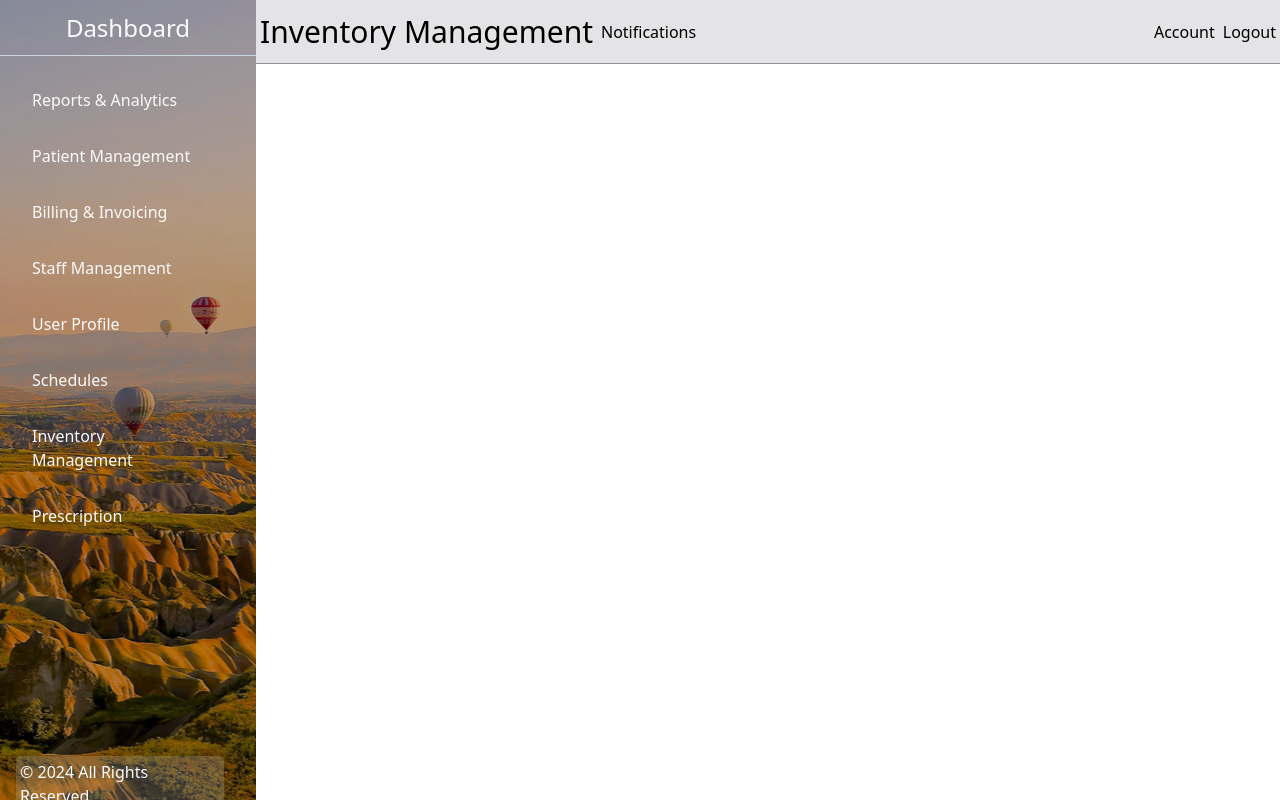
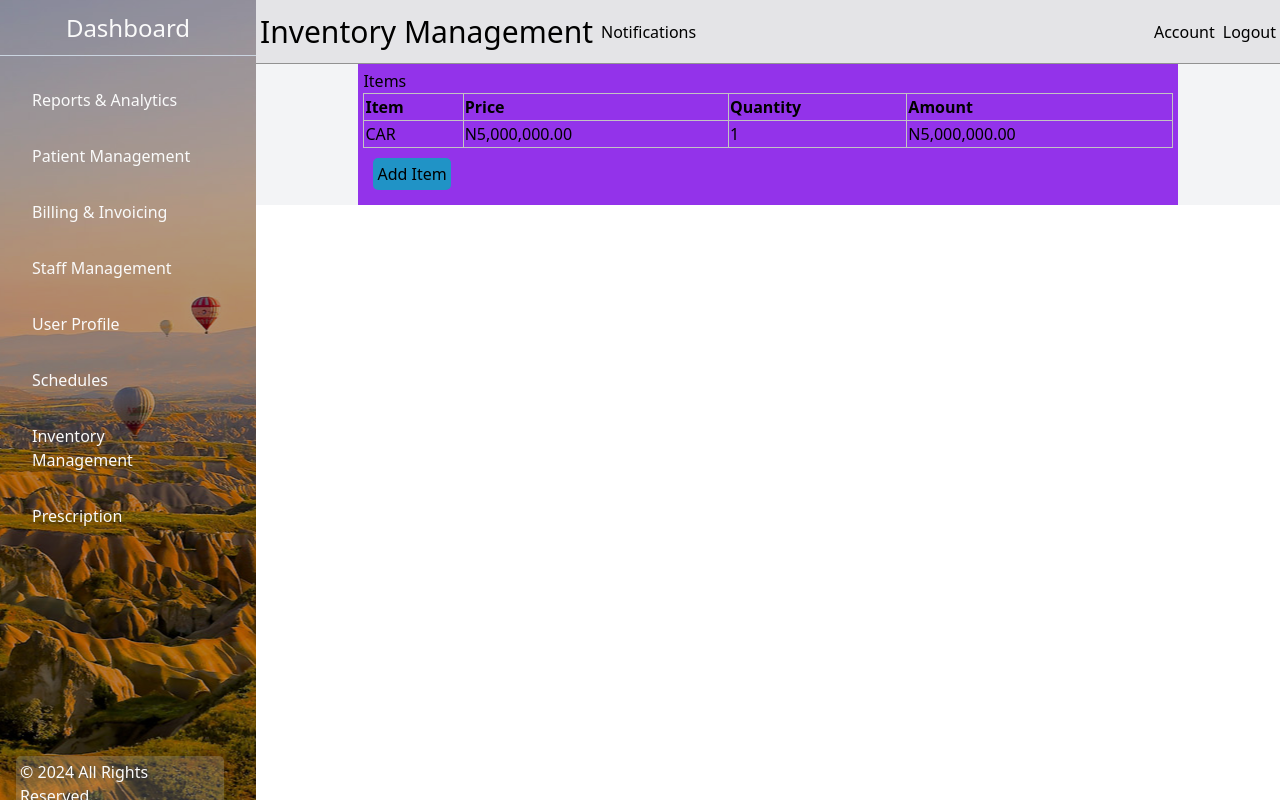
Before and after one commit to sa345-sk/Hospital-Manage-System, a React (Vite) app: page /inventorymanagement in a window 1280 px wide. Built offline with nearby package versions, Linux system fonts and the light colour scheme.

Commit message:
inventory

```diff
--- a/index.html
+++ b/index.html
@@ -2,7 +2,7 @@
 <html lang="en">
   <head>
     <meta charset="UTF-8" />
-    <link rel="icon" type="image/svg+xml" href="/vite.svg" />
+    <link rel="icon" type="image/png" href="./public/Logo.png" />
     <meta name="viewport" content="width=device-width, initial-scale=1.0" />
     <title>Hospital Management System</title>
   </head>
--- a/src/App.css
+++ b/src/App.css
@@ -221,6 +221,23 @@ main {
    margin-top: -100px;
    clear: both;
 }
+.prescription-header img{
+    width: 100px;
+    height: 100px;
+}
+.prescriptions-items textarea{
+   width: 230px;
+   resize: none;
+   height: 150px;
+}
+.prescriptions-items p{
+   font-family: serif;
+   font-style: italic;
+}
+#table-container table, th, td {
+  border: 1px solid #c3c3c3;
+  border-collapse: collapse;
+}
 @media (max-width: 640px) {
     .sidebar {
       width: 0px;
--- a/src/Billing.jsx
+++ b/src/Billing.jsx
@@ -3,7 +3,6 @@ import { useRef, useState } from "react";
 import ReactToPrint from "react-to-print";
 import Dialog from "./components/Dialog";
 import Message from "./components/Message";
-import shadows from "@mui/material/styles/shadows";
 const Billing = () => {
     const ref = useRef()
     const [addItem, setAddItem] = useState(false)
@@ -89,7 +88,7 @@ const Billing = () => {
                     </table>
                 </div>
                 {addItem?
-                   <Dialog showItmeDialog={showItmeDialog} setProduct={setProduct} setAmount={setAmount} addProduct={addProduct}/>:null
+                   <Dialog showItmeDialog={showItmeDialog} setProduct={setProduct} setAmount={setAmount} addProduct={addProduct} showAmount={true} showInvAmount={false} showPrice={false} showQty={false}/>:null
                 }
             </div>
             <button onClick={showItmeDialog} className="bg-sky-b w-28 hover:bg-sky-b-h focus:outline-none">Add Items</button>
--- a/src/Inventory.jsx
+++ b/src/Inventory.jsx
@@ -1,9 +1,61 @@
+/* eslint-disable no-unused-vars */
 import Navbar from "./components/Navbar";
+import Dialog from './components/Dialog'
+import {useState} from 'react'
+import Message from "./components/Message";
 const Inventory = () => {
+  const [inventories, setInventories] = useState([])
+  const [inventory,  setInventory] = useState()
+  const [price,  setPrice] = useState(0)
+  const [quantity,  setQuantity] = useState(0)
+  const [amount,  setAmount] = useState(0)
+  const [showDialog, setShowDialog] = useState(false)
+  const [showMssg, setShowMssg] = useState(false)
+  const addItems = () => {
+    if (inventory!==undefined && inventory!=='' && price!==undefined && price!==0 && quantity!==undefined &&quantity!==0 && amount!==undefined&&amount!==0) {
+      inventories.push({inventory: inventory, price: price, quantity: quantity, amount: amount})
+      setShowDialog(false)
+      console.log(inventories);
+    } else {
+      setShowMssg(true)
+      setTimeout(() => setShowMssg(false), 4000)
+    }
+  }
     return (
         <div>
           <Navbar title="Inventory Management"/>
-
+          <div id="table-container" className="bg-purple-600 m-ma " style={{width: '80%', padding: '5px'}}>
+            <table  className="w-full">
+              <caption className="text-left">Items</caption>
+              <thead>
+                <tr>
+                  <th className="text-left">Item</th>
+                  <th className="text-left">Price</th>
+                  <th className="text-left">Quantity</th>
+                  <th className="text-left">Amount</th>
+                </tr>
+              </thead>
+              <tbody>
+                <tr>
+                  <td>CAR</td>
+                  <td>N5,000,000.00</td>
+                  <td>1</td>
+                  <td>N5,000,000.00</td>
+                </tr>
+              </tbody>
+            </table>
+            <button className="border-none bg-sky-b p-1" onClick={() => {
+              if (showDialog == false) setShowDialog(true)
+                else setShowDialog(false)
+            }}>Add Item</button>
+            {showDialog?<Dialog showItmeDialog={() => {
+              if (showDialog == true) setShowDialog(false)
+                else setShowDialog(true)
+            }} showInvAmount={true} showPrice={true} showQty={true} setInvAmount={setAmount} setProduct={setInventory} setPrice={setPrice} setQty={setQuantity} addProduct={addItems}/>:null}
+            {showMssg?<Message messageType="Error 😥" errorMssg="Kindly fill the inputs before adding." control={() => {if (showMssg == true) setShowMssg(false)
+              else setAmount(true)
+            }}/>:null}
+          </div>
         </div>
     );
 }
--- a/src/Prescription.jsx
+++ b/src/Prescription.jsx
@@ -1,30 +1,55 @@
+/* eslint-disable no-unused-vars */
+import logo from '../public/Logo.png'
+import { useState } from 'react'
+import Dialog from './components/Dialog'
+import Message from './components/Message'
 const Prescrption = () => {
+    const [showDialog, setShowDialog] = useState(false)
+    const [medicines, setMedicines] = useState([])
+    const [medicine, setMedicine] = useState()
+    const [error, setError] = useState(false)
+    const addMedicine = () => {
+      if (medicine!== undefined && medicine!=='') {
+         medicines.push({medicine: medicine})
+        setShowDialog(false)
+        console.log(medicines);
+      } else {
+          setError(true)
+          setTimeout(() => {setError(false)}, 4000)
+      }
+    }
+
     return (
-        <div className="prescription">
-            <div className="prescription-header">
-                <img src="" alt="" />
-                <div>
-                    <span><strong>E-mail: someone@example.com</strong></span>
+        <div className="prescription p-2 w-full">
+            <div className="prescription-header flex justify-between">
+                <img src={logo} alt="" />
+                <div className='pt-5'>
+                    <span><strong>E-mail: </strong>someone@example.com</span>
                     <br/>
-                    <span><strong>Phone: +234 (0)8000000000</strong></span>
+                    <span><strong>Phone: </strong>+234 (0)8000000000</span>
                 </div>
             </div>
             <div className="prescriptions">
-                <div className="prescription-headers">
+                <div className="prescription-headers flex justify-between" style={{borderBottom: '1px solid #c3c3c3'}}>
                     <p><strong>Medicine</strong></p>
-                    <p><strong>Description</strong></p>
+                    <p className='text-left w-60'><strong>Description</strong></p>
                 </div>
-                <div className="prescriptions-items">
-                    <p><strong>Paracetamol</strong></p>
-                    <textarea></textarea>
-                </div>
+                {medicines? medicines.map((medicine, i) => {
+                    return (
+                            <div className="prescriptions-items flex justify-between" key={i}>
+                                <p>{medicine.medicine}</p>
+                                <textarea></textarea>
+                            </div>
+                            )
+                        }):null}
             </div>
-            <div className="prescription-info">
-                <p>Name: Muhammad</p>
-                <p>Signature: <span>SASS</span></p>
-            </div>
+            <button className='border-none bg-sky-b p-1' onClick={() => setShowDialog(true)}>Add Medicine</button>
+            {showDialog && <Dialog showItmeDialog ={() => {
+                if (showDialog == false) setShowDialog(true)
+                else setShowDialog(false)
+            }} addProduct={addMedicine} setProduct={setMedicine}/>}
+            {error && <Message messageType="Error 😥" errorMssg="Kindly fill the input before adding" control={() => setError(false)}/>}
         </div>
     );
 }
-
 export default Prescrption;
--- a/src/components/Dialog.jsx
+++ b/src/components/Dialog.jsx
@@ -1,18 +1,25 @@
+/* eslint-disable no-unused-vars */
 /* eslint-disable react/prop-types */
-const Dialog = ({ showItmeDialog, setProduct, setAmount, addProduct }) => {
+const Dialog = ({ showItmeDialog, setProduct, setAmount, addProduct, showAmount = false, showPrice = false, showQty = false, showInvAmount = false,  setInvAmount, setQty, setPrice}) => {
+    const styles = {
+        width: !showAmount && !showPrice && !showQty && !showInvAmount ? '99%' : '46.5%',
+        marginBottom: !showAmount && !showPrice && !showQty && !showInvAmount ? '0px' : '5px'
+    }
     return (
         <div className="dialog z-40">
             <div className="wrapper shadow">
                 <span className="cursor-pointer" onClick={showItmeDialog}>X</span>
                 <p className="text-center">Item</p>
                 <div className="inputs flex justify-between mt-9 flex-row flex-wrap">
-                    <input type="text" placeholder="Item" onChange={(e) => setProduct(e.target.value)} />
-                    <input type="number" placeholder="Amount (N)" onChange={(e) => setAmount(e.target.value)} />
-                    <button style={{ background: '#2093c6', width: '150px', border: 0, marginLeft: '30%' }} onClick={addProduct} className="hover:bg-sky-b-h">Add Item</button>
+                    <input type="text" placeholder="Item" onChange={(e) => setProduct(e.target.value)} style={styles}/>
+                    {showPrice?<input type="number" placeholder="Price (N)" style={{marginBottom: '5px'}} onChange={(e) => setPrice(e.target.valueAsNumber)}/>:null}
+                    {showQty?<input type="number" placeholder="Quantity" onChange={(e) => setQty(e.target.valueAsNumber)}/>:null}
+                    {showInvAmount?<input type="number" placeholder="Amount (N)" disabled className="bg-white hover:cursor-not-allowed" onChange={(e) => setInvAmount(e.target.valueAsNumber)}/>:null}
+                    {showAmount&& <input type="number" placeholder="Amount (N)" onChange={(e) => setAmount(e.target.value)} style={{marginBottom: '5px'}}/>}
+                    <button style={{ background: '#2093c6', width: '150px', border: 0, marginLeft: '30%' }} onClick={addProduct} className="hover:bg-sky-b-h">Add</button>
                 </div>
             </div>
         </div>
     );
 }
-
 export default Dialog;
```
Also changed, not shown: public/Logo.png (added).
